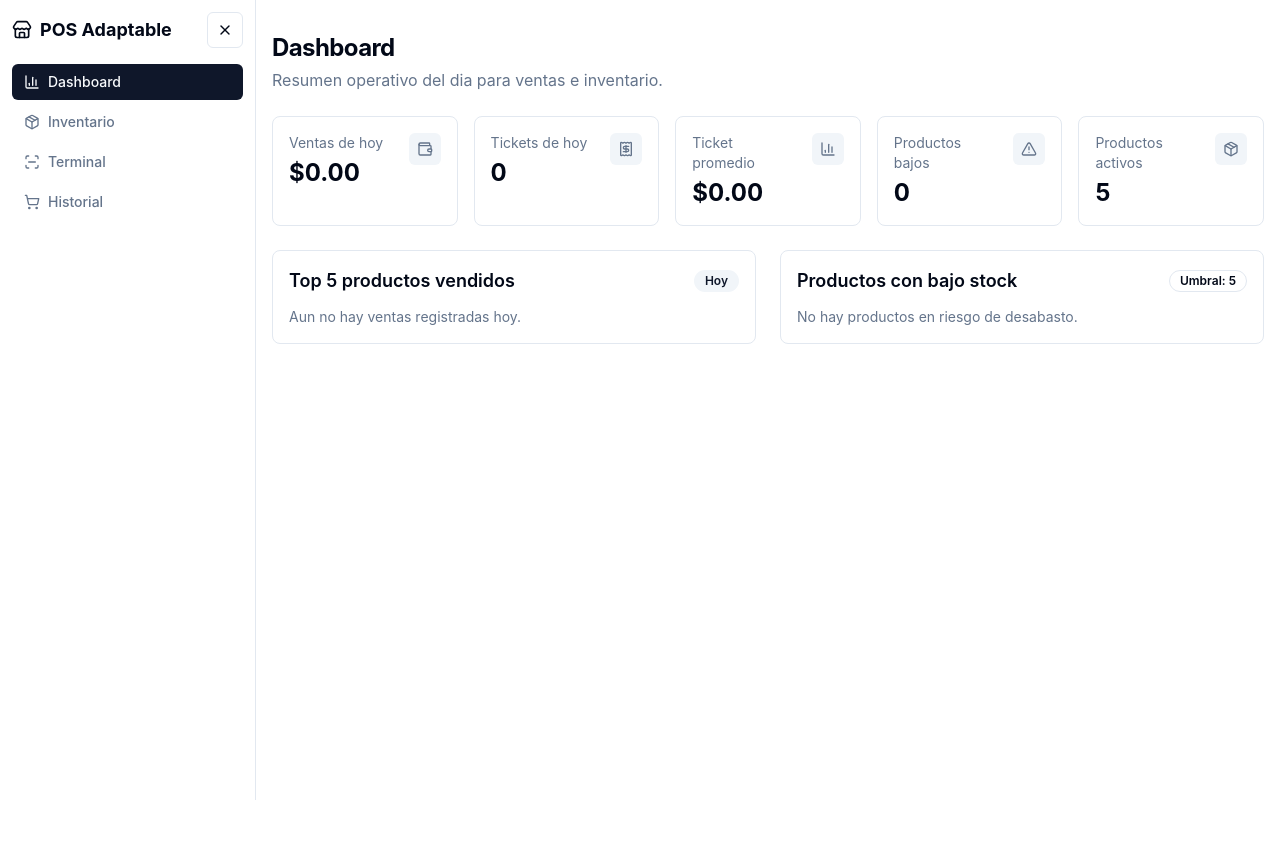
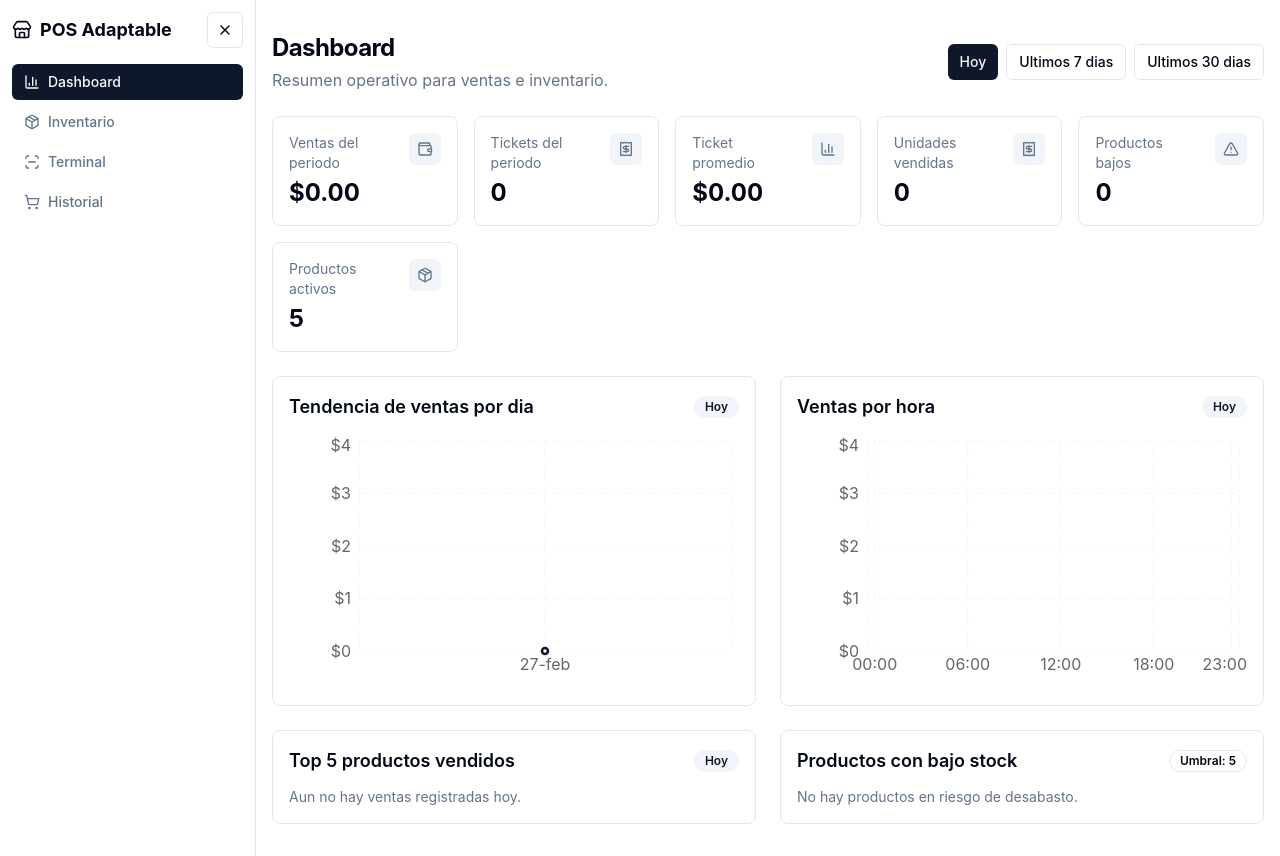
Before and after one commit to Matziaz/POS, a React (Vite) app: page /#/dashboard in a window 1280 px wide. Before the commit the page ends 800 px from the top, so only its background shows below. Built offline with nearby package versions, Linux system fonts and the light colour scheme.

Commit message:
feat(graphics): added more KPIs and graphs

```diff
--- a/src/interface/pages/DashboardPage.tsx
+++ b/src/interface/pages/DashboardPage.tsx
@@ -3,6 +3,7 @@ import { AlertTriangle, BarChart3, Package, Receipt, Wallet } from "lucide-react
 import { useProducts } from "@interface/hooks/useProducts"
 import { useSales } from "@interface/hooks/useSales"
 import { Badge } from "@interface/components/ui/badge"
+import { Button } from "@interface/components/ui/button"
 import {
   Table,
   TableBody,
@@ -11,15 +12,47 @@ import {
   TableHeader,
   TableRow,
 } from "@interface/components/ui/table"
+import {
+  Bar,
+  BarChart,
+  CartesianGrid,
+  Line,
+  LineChart,
+  ResponsiveContainer,
+  Tooltip,
+  XAxis,
+  YAxis,
+} from "recharts"
 import { CURRENCY_SYMBOL, DECIMAL_PLACES } from "@shared/constants"
 
 const LOW_STOCK_THRESHOLD = 5
+
+type DashboardPeriod = "today" | "last7" | "last30"
+
+const DASHBOARD_PERIODS: Array<{ id: DashboardPeriod; label: string; badge: string }> = [
+  { id: "today", label: "Hoy", badge: "Hoy" },
+  { id: "last7", label: "Ultimos 7 dias", badge: "7d" },
+  { id: "last30", label: "Ultimos 30 dias", badge: "30d" },
+]
 
 interface TopProductRow {
   productId: string
   productName: string
   quantity: number
   revenue: number
+}
+
+interface DailySalesPoint {
+  key: string
+  label: string
+  revenue: number
+  tickets: number
+}
+
+interface HourlySalesPoint {
+  hour: string
+  revenue: number
+  tickets: number
 }
 
 function formatMoney(value: number): string {
@@ -31,9 +64,38 @@ function startOfToday(): Date {
   return new Date(now.getFullYear(), now.getMonth(), now.getDate())
 }
 
-function endOfToday(): Date {
-  const start = startOfToday()
-  return new Date(start.getFullYear(), start.getMonth(), start.getDate() + 1)
+function addDays(date: Date, days: number): Date {
+  const next = new Date(date)
+  next.setDate(next.getDate() + days)
+  return next
+}
+
+function getPeriodRange(period: DashboardPeriod): { from: Date; to: Date } {
+  const to = addDays(startOfToday(), 1)
+
+  if (period === "today") {
+    return { from: startOfToday(), to }
+  }
+
+  if (period === "last7") {
+    return { from: addDays(to, -7), to }
+  }
+
+  return { from: addDays(to, -30), to }
+}
+
+function getPeriodEmptyText(period: DashboardPeriod): string {
+  if (period === "today") return "Aun no hay ventas registradas hoy."
+  if (period === "last7") return "Aun no hay ventas registradas en los ultimos 7 dias."
+  return "Aun no hay ventas registradas en los ultimos 30 dias."
+}
+
+function toDateKey(date: Date): string {
+  return date.toISOString().slice(0, 10)
+}
+
+function formatDayLabel(date: Date): string {
+  return date.toLocaleDateString("es-MX", { day: "2-digit", month: "short" })
 }
 
 function formatDateTime(dateStr: string): string {
@@ -72,6 +134,8 @@ function MetricCard({
 }
 
 export const DashboardPage: React.FC = () => {
+  const [selectedPeriod, setSelectedPeriod] = React.useState<DashboardPeriod>("today")
+
   const {
     sales,
     isLoading: isLoadingSales,
@@ -84,23 +148,30 @@ export const DashboardPage: React.FC = () => {
     error: productsError,
   } = useProducts()
 
-  const todaySales = useMemo(() => {
-    const from = startOfToday().getTime()
-    const to = endOfToday().getTime()
+  const periodRange = useMemo(() => getPeriodRange(selectedPeriod), [selectedPeriod])
+
+  const periodSales = useMemo(() => {
+    const from = periodRange.from.getTime()
+    const to = periodRange.to.getTime()
+
     return sales.filter((sale) => {
       const createdAt = new Date(sale.createdAt).getTime()
       return createdAt >= from && createdAt < to
     })
-  }, [sales])
+  }, [sales, periodRange])
 
-  const ticketsCount = todaySales.length
-  const totalRevenue = todaySales.reduce((sum, sale) => sum + sale.total, 0)
+  const ticketsCount = periodSales.length
+  const totalRevenue = periodSales.reduce((sum, sale) => sum + sale.total, 0)
   const averageTicket = ticketsCount > 0 ? totalRevenue / ticketsCount : 0
+  const totalUnitsSold = periodSales.reduce(
+    (sum, sale) => sum + sale.items.reduce((inner, item) => inner + item.quantity, 0),
+    0
+  )
 
   const topProducts = useMemo<TopProductRow[]>(() => {
     const byProduct = new Map<string, TopProductRow>()
 
-    for (const sale of todaySales) {
+    for (const sale of periodSales) {
       for (const item of sale.items) {
         const existing = byProduct.get(item.productId)
         if (existing) {
@@ -121,7 +192,55 @@ export const DashboardPage: React.FC = () => {
     return Array.from(byProduct.values())
       .sort((a, b) => b.quantity - a.quantity || b.revenue - a.revenue)
       .slice(0, 5)
-  }, [todaySales])
+  }, [periodSales])
+
+  const periodLabel =
+    DASHBOARD_PERIODS.find((period) => period.id === selectedPeriod)?.badge ?? "Hoy"
+
+  const dailySalesData = useMemo<DailySalesPoint[]>(() => {
+    const revenueByDay = new Map<string, number>()
+    const ticketsByDay = new Map<string, number>()
+
+    for (const sale of periodSales) {
+      const created = new Date(sale.createdAt)
+      const key = toDateKey(created)
+
+      revenueByDay.set(key, (revenueByDay.get(key) ?? 0) + sale.total)
+      ticketsByDay.set(key, (ticketsByDay.get(key) ?? 0) + 1)
+    }
+
+    const points: DailySalesPoint[] = []
+    let cursor = new Date(periodRange.from)
+
+    while (cursor.getTime() < periodRange.to.getTime()) {
+      const key = toDateKey(cursor)
+      points.push({
+        key,
+        label: formatDayLabel(cursor),
+        revenue: revenueByDay.get(key) ?? 0,
+        tickets: ticketsByDay.get(key) ?? 0,
+      })
+      cursor = addDays(cursor, 1)
+    }
+
+    return points
+  }, [periodSales, periodRange])
+
+  const hourlySalesData = useMemo<HourlySalesPoint[]>(() => {
+    const buckets = Array.from({ length: 24 }, (_, index) => ({
+      hour: `${index.toString().padStart(2, "0")}:00`,
+      revenue: 0,
+      tickets: 0,
+    }))
+
+    for (const sale of periodSales) {
+      const hour = new Date(sale.createdAt).getHours()
+      buckets[hour].revenue += sale.total
+      buckets[hour].tickets += 1
+    }
+
+    return buckets
+  }, [periodSales])
 
   const lowStockProducts = useMemo(() => {
     return products
@@ -135,10 +254,28 @@ export const DashboardPage: React.FC = () => {
   return (
     <div className="container mx-auto max-w-6xl px-4 py-8">
       <header className="mb-6">
+        <div className="flex flex-wrap items-center justify-between gap-4">
+          <div>
             <h1 className="text-2xl font-bold tracking-tight">Dashboard</h1>
             <p className="mt-1 text-muted-foreground">
-          Resumen operativo del dia para ventas e inventario.
+              Resumen operativo para ventas e inventario.
             </p>
+          </div>
+
+          <div className="flex flex-wrap gap-2">
+            {DASHBOARD_PERIODS.map((period) => (
+              <Button
+                key={period.id}
+                type="button"
+                size="sm"
+                variant={selectedPeriod === period.id ? "default" : "outline"}
+                onClick={() => setSelectedPeriod(period.id)}
+              >
+                {period.label}
+              </Button>
+            ))}
+          </div>
+        </div>
       </header>
 
       {error && (
@@ -149,12 +286,12 @@ export const DashboardPage: React.FC = () => {
 
       <section className="mb-6 grid grid-cols-1 gap-4 md:grid-cols-2 xl:grid-cols-5">
         <MetricCard
-          label="Ventas de hoy"
+          label="Ventas del periodo"
           value={formatMoney(totalRevenue)}
           icon={<Wallet className="h-4 w-4" />}
         />
         <MetricCard
-          label="Tickets de hoy"
+          label="Tickets del periodo"
           value={ticketsCount}
           icon={<Receipt className="h-4 w-4" />}
         />
@@ -162,6 +299,11 @@ export const DashboardPage: React.FC = () => {
           label="Ticket promedio"
           value={formatMoney(averageTicket)}
           icon={<BarChart3 className="h-4 w-4" />}
+        />
+        <MetricCard
+          label="Unidades vendidas"
+          value={totalUnitsSold}
+          icon={<Receipt className="h-4 w-4" />}
         />
         <MetricCard
           label="Productos bajos"
@@ -184,16 +326,75 @@ export const DashboardPage: React.FC = () => {
       )}
 
       {!isLoading && (
+        <div className="space-y-6">
+          <section className="grid grid-cols-1 gap-6 xl:grid-cols-2">
+            <div className="rounded-lg border bg-card p-4">
+              <div className="mb-3 flex items-center justify-between">
+                <h2 className="text-lg font-semibold">Tendencia de ventas por dia</h2>
+                <Badge variant="secondary">{periodLabel}</Badge>
+              </div>
+
+              <div className="h-64 w-full">
+                <ResponsiveContainer width="100%" height="100%">
+                  <LineChart data={dailySalesData} margin={{ top: 8, right: 8, left: 0, bottom: 8 }}>
+                    <CartesianGrid strokeDasharray="3 3" className="stroke-muted" />
+                    <XAxis dataKey="label" tickLine={false} axisLine={false} />
+                    <YAxis tickFormatter={(value: number) => `${CURRENCY_SYMBOL}${Math.round(value)}`} tickLine={false} axisLine={false} width={70} />
+                    <Tooltip
+                      formatter={(value: number) => formatMoney(value)}
+                      labelFormatter={(label) => `Dia: ${label}`}
+                    />
+                    <Line
+                      type="monotone"
+                      dataKey="revenue"
+                      stroke="hsl(var(--primary))"
+                      strokeWidth={2.5}
+                      dot={{ r: 3 }}
+                      activeDot={{ r: 5 }}
+                    />
+                  </LineChart>
+                </ResponsiveContainer>
+              </div>
+            </div>
+
+            <div className="rounded-lg border bg-card p-4">
+              <div className="mb-3 flex items-center justify-between">
+                <h2 className="text-lg font-semibold">Ventas por hora</h2>
+                <Badge variant="secondary">{periodLabel}</Badge>
+              </div>
+
+              <div className="h-64 w-full">
+                <ResponsiveContainer width="100%" height="100%">
+                  <BarChart data={hourlySalesData} margin={{ top: 8, right: 8, left: 0, bottom: 8 }}>
+                    <CartesianGrid strokeDasharray="3 3" className="stroke-muted" />
+                    <XAxis
+                      dataKey="hour"
+                      tickLine={false}
+                      axisLine={false}
+                      ticks={["00:00", "06:00", "12:00", "18:00", "23:00"]}
+                    />
+                    <YAxis tickFormatter={(value: number) => `${CURRENCY_SYMBOL}${Math.round(value)}`} tickLine={false} axisLine={false} width={70} />
+                    <Tooltip
+                      formatter={(value: number) => formatMoney(value)}
+                      labelFormatter={(label) => `Hora: ${label}`}
+                    />
+                    <Bar dataKey="revenue" fill="hsl(var(--primary))" radius={[6, 6, 0, 0]} />
+                  </BarChart>
+                </ResponsiveContainer>
+              </div>
+            </div>
+          </section>
+
           <section className="grid grid-cols-1 gap-6 xl:grid-cols-2">
             <div className="rounded-lg border bg-card p-4">
               <div className="mb-3 flex items-center justify-between">
                 <h2 className="text-lg font-semibold">Top 5 productos vendidos</h2>
-              <Badge variant="secondary">Hoy</Badge>
+                <Badge variant="secondary">{periodLabel}</Badge>
               </div>
 
               {topProducts.length === 0 ? (
                 <p className="text-sm text-muted-foreground">
-                Aun no hay ventas registradas hoy.
+                  {getPeriodEmptyText(selectedPeriod)}
                 </p>
               ) : (
                 <Table>
@@ -257,6 +458,7 @@ export const DashboardPage: React.FC = () => {
               )}
             </div>
           </section>
+        </div>
       )}
     </div>
   )
```
Also changed, not shown: 1 other file (tests, documents, lock files or other folders). Lines whose indentation alone changed are shown as unchanged.
